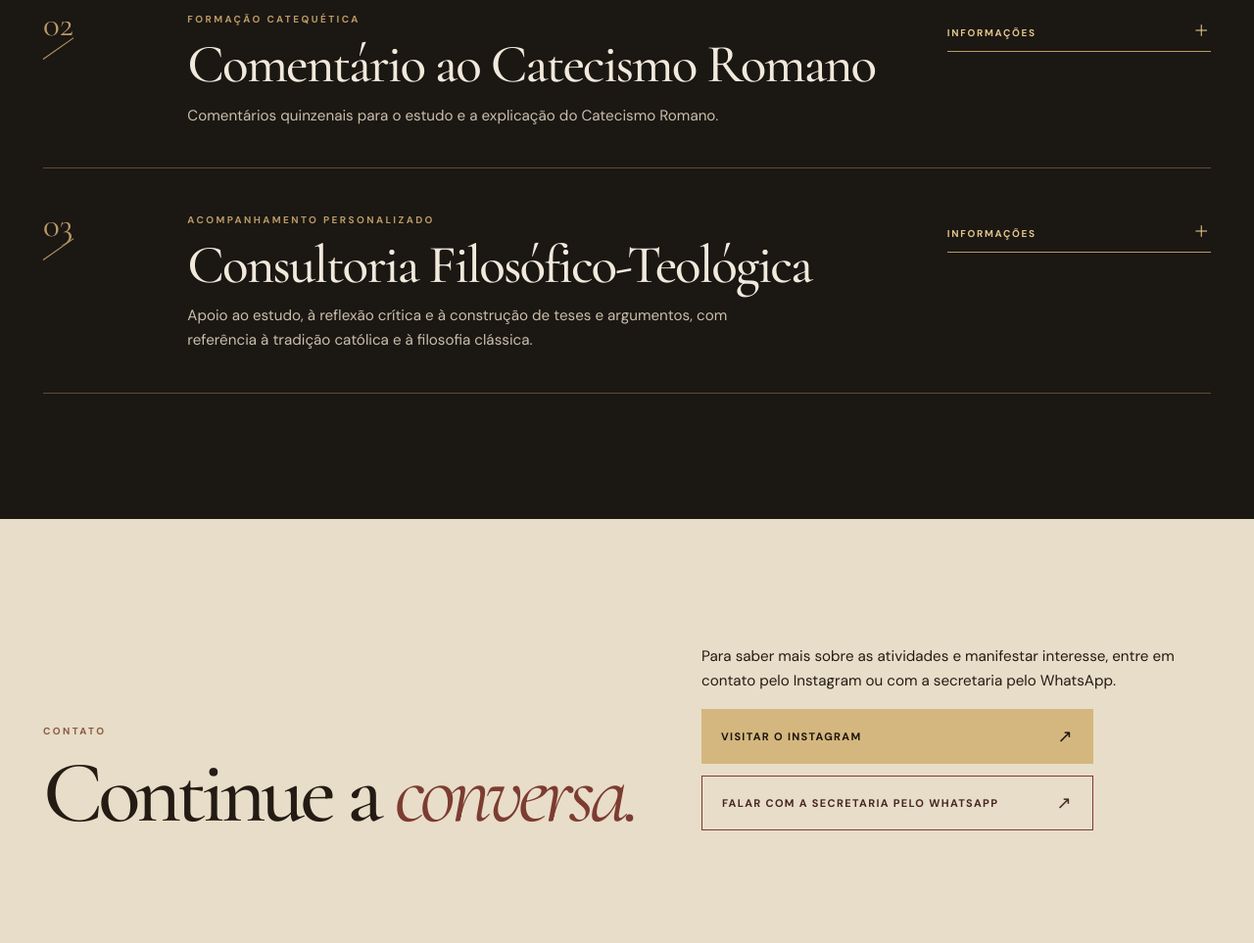
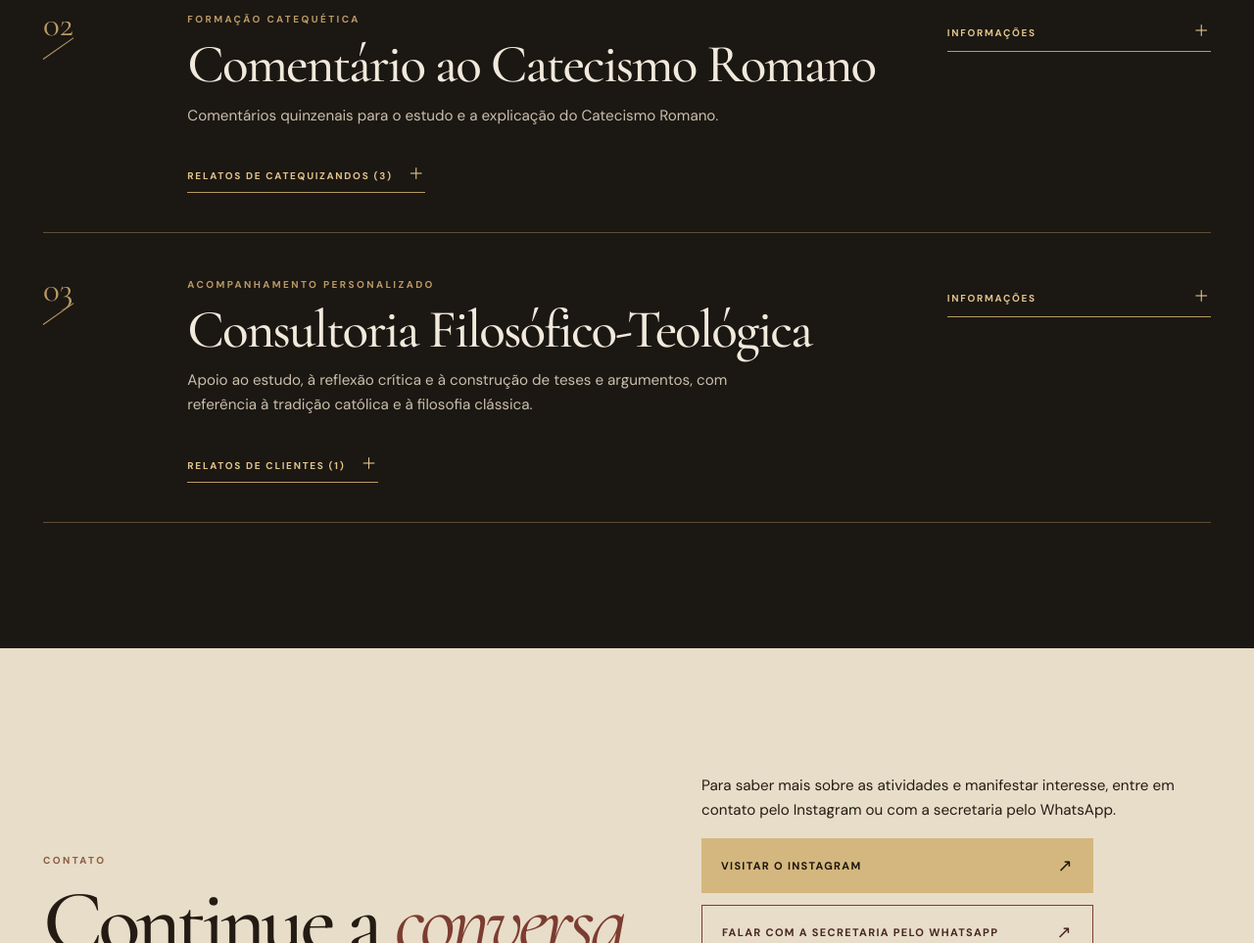
Before and after one commit to Dheovani/portfolio-geraldo, an Astro site: page / in a window 1280 px wide. Shown: the part 2857-3820 px from the top of the page at 98% size. Built offline with nearby package versions, Linux system fonts and the light colour scheme; Astro itself is replaced by a stand-in of ours.

Commit message:
feat: add testimonials for Lucas Carvalho, Fábio V. Blangis, and Maverick Yliaster with corresponding photos

```diff
--- a/src/content.ts
+++ b/src/content.ts
@@ -3,6 +3,9 @@ import arthurJordanPhoto from './assets/people/arthur-jordan.jpg'
 import brunoFortePhoto from './assets/people/bruno-forte.jpeg'
 import dheovaniXavierPhoto from './assets/people/dheovani-xavier.png'
 import douglasRodriguesPhoto from './assets/people/douglas-rodrigues.jpeg'
+import lucasCarvalhoPhoto from './assets/people/lucas-carvalho.jpeg'
+import fabioVieiraPhoto from './assets/people/fabio-vieira.jpeg'
+import maverickYliasterPhoto from './assets/people/maverick-yliaster.png'
 
 export type Testimonial = {
   name: string
@@ -56,7 +59,6 @@ export const offerings: Offering[] = [
       'Teologia dogmática geral',
       'Noções de teologia dogmática especial',
     ],
-    // Relatos de alunos: nome completo e, de preferência, foto em src/assets/people/
     testimonials: [
       {
         name: 'Dheovani Xavier',
@@ -86,6 +88,25 @@ export const offerings: Offering[] = [
     description: 'Comentários quinzenais para o estudo e a explicação do Catecismo Romano.',
     facts: ['Comentários quinzenais', 'Estudo do Catecismo Romano'],
     price: 'R$ 15,00 por mês',
+    testimonials: [
+      {
+        name: 'Lucas Carvalho de Almeida',
+        role: 'Catequizando',
+        quote: 'Em geral, as catequeses no Brasil, tanto paroquiais quanto vinculadas a comunidades de leigos, padecem do problema de não fornecerem razões que justifiquem as proposições mais elementares da fé (como o Credo ou as petições do Pai-Nosso), mesmo à luz dos textos fornecidos pelo Magistério. Os comentários do Prof.º Geraldo, muito embora focados em capítulos curtos do Catecismo Romano, têm este poder explanatório que falta às catequeses comuns; além disso,  procedem de maneira intensiva, não extensiva, o que favorece a meditação dos dogmas de fé elucidados, seja ao modo intelectual, seja ao modo devocional, como o mistério da Encarnação que perpassa os Mistérios Gozosos do Santo Rosário.',
+        photo: lucasCarvalhoPhoto
+      },
+      {
+        name: 'Fábio V. Blangis',
+        role: 'Catequizando',
+        quote: 'Em meio ao meu retorno ao Catolicismo, conheci o Professor Geraldo, de quem já ouvira as melhores referências. Não poderia ter feito escolha melhor ao ingressar em seu curso: minhas expectativas eram altas e, ainda assim, fui positivamente surpreendido. Geraldo é um jovem erudito, profundo conhecedor da Filosofia Escolástica, de seus fundamentos e de suas aplicações. O ensino cristão que ministra nos livra da nefasta ideologia modernista que corrói a sociedade. Como seu aluno, vejo realizadas nele as palavras de São João Paulo II: “A fé e a razão constituem como que as duas asas pelas quais o espírito humano se eleva para a contemplação da verdade”.',
+        photo: fabioVieiraPhoto
+      },
+      {
+        name: 'Emmanuel Braga',
+        role: 'Catequizando',
+        quote: 'O grande mérito dos comentários é apresentar um traço do método escolástico com a clareza da catequese. Ao levantar objeções reais e aplicar distinções metafísicas de forma acessível, a leitura deixa de ser mero repasse de informações para agregar de fato à formação do intelecto na medida em que instiga bastante ao estudo.'
+      }
+    ]
   },
   {
     id: 'consultoria',
@@ -95,5 +116,13 @@ export const offerings: Offering[] = [
     description: 'Apoio ao estudo, à reflexão crítica e à construção de teses e argumentos, com referência à tradição católica e à filosofia clássica.',
     facts: ['Métodos de estudo', 'Reflexão crítica', 'Teses e argumentos'],
     price: 'R$ 400,00 por mês',
+    testimonials: [
+      {
+        name: 'Maverick Yliaster',
+        role: 'Consultado',
+        quote: 'A consultoria que tive com o professor foi uma das grandes experiências da minha vida e um guia importantíssimo para meus estudos. Eu não sabia ao certo o que estudar e encontrava na internet apenas métodos mecânicos. O professor, porém, adotou outra abordagem, buscando identificar minhas inclinações intelectuais e compreender quais áreas seriam mais adequadas aos meus interesses e potencialidades. Isso me ensinou a direcionar meus esforços de maneira mais consciente e proveitosa.',
+        photo: maverickYliasterPhoto
+      }
+    ]
   },
 ]
--- a/src/pages/index.astro
+++ b/src/pages/index.astro
@@ -106,7 +106,15 @@ import '../App.css'
                   <p class="offering-description">{offering.description}</p>
                   {offering.testimonials && offering.testimonials.length > 0 && (
                     <details class="offering-annex">
-                      <summary>Relatos de alunos ({offering.testimonials.length}) <span aria-hidden="true">＋</span></summary>
+                      <summary>
+                        {(
+                          offering.id === "curso-maior"
+                            ? "Relatos de alunos"
+                            : offering.id === "catequese"
+                              ? "Relatos de catequizandos"
+                              : "Relatos de clientes"
+                        )} ({offering.testimonials.length}) <span aria-hidden="true">＋</span>
+                      </summary>
                       <div class="annex-list">
                         {offering.testimonials.map((testimonial) => (
                           <figure class="annex-item">
```
Also changed, not shown: src/assets/people/fabio-vieira.jpeg (added), src/assets/people/lucas-carvalho.jpeg (added), src/assets/people/maverick-yliaster.png (added).
